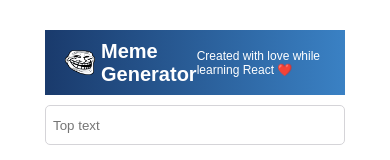
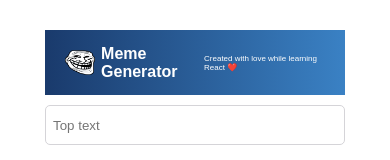
Before and after one commit to voxx1/react_meme_generator, a React (Create React App) app: page / in a window 390 px wide. Shown: the top 160 px of the page. Built offline with nearby package versions, Linux system fonts and the light colour scheme; no server answers.

Commit message:
Update index.css

```diff
--- a/src/index.css
+++ b/src/index.css
@@ -145,4 +145,10 @@ body {
     .meme--text {
         font-size: 1.5em;
     }
+    .header--title {
+        font-size: 1rem;
+    }
+    .header--project {
+        font-size: .5rem
+    }
 }
```
